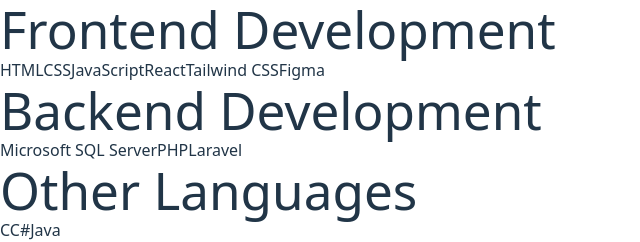
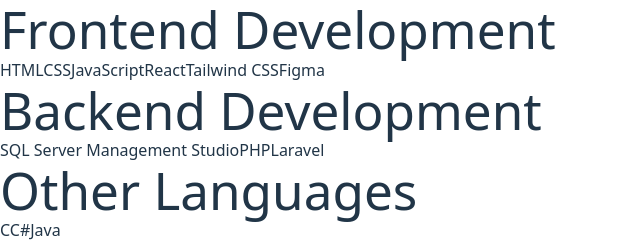
Before and after one commit to marcinpascua/Marcin-Pascua, a React (Vite) app: page / in a window 1280 px wide. Shown: the part 3880-4122 px from the top of the page, without its empty margins (0-640 px from the left). Built offline with nearby package versions, Linux system fonts and the light colour scheme.

Commit message:
updated icon

```diff
--- a/src/components/NavLinks.jsx
+++ b/src/components/NavLinks.jsx
@@ -12,7 +12,7 @@
               href={`#${name.toLowerCase()}`}
               className="font-light sm:text-sm md:text-md lg:text-lg text-white
             px-3 py-1 transition-all duration-300
-            hover:text-transparent hover:bg-gradient-to-r hover:from-[#0FD4DB] hover:to-[#003615] hover:bg-clip-text"
+            hover:text-[#0FD4DB]"
             >
               {name}
             </a>
--- a/src/components/Skills.jsx
+++ b/src/components/Skills.jsx
@@ -16,7 +16,7 @@
 
         <SkillCard
           title="Backend Development"
-          badge={["Microsoft SQL Server", "PHP", "Laravel"]}
+          badge={["SQL Server Management Studio", "PHP", "Laravel"]}
         />
 
         <SkillCard
```
Also changed, not shown: public/panda-icon.png.
